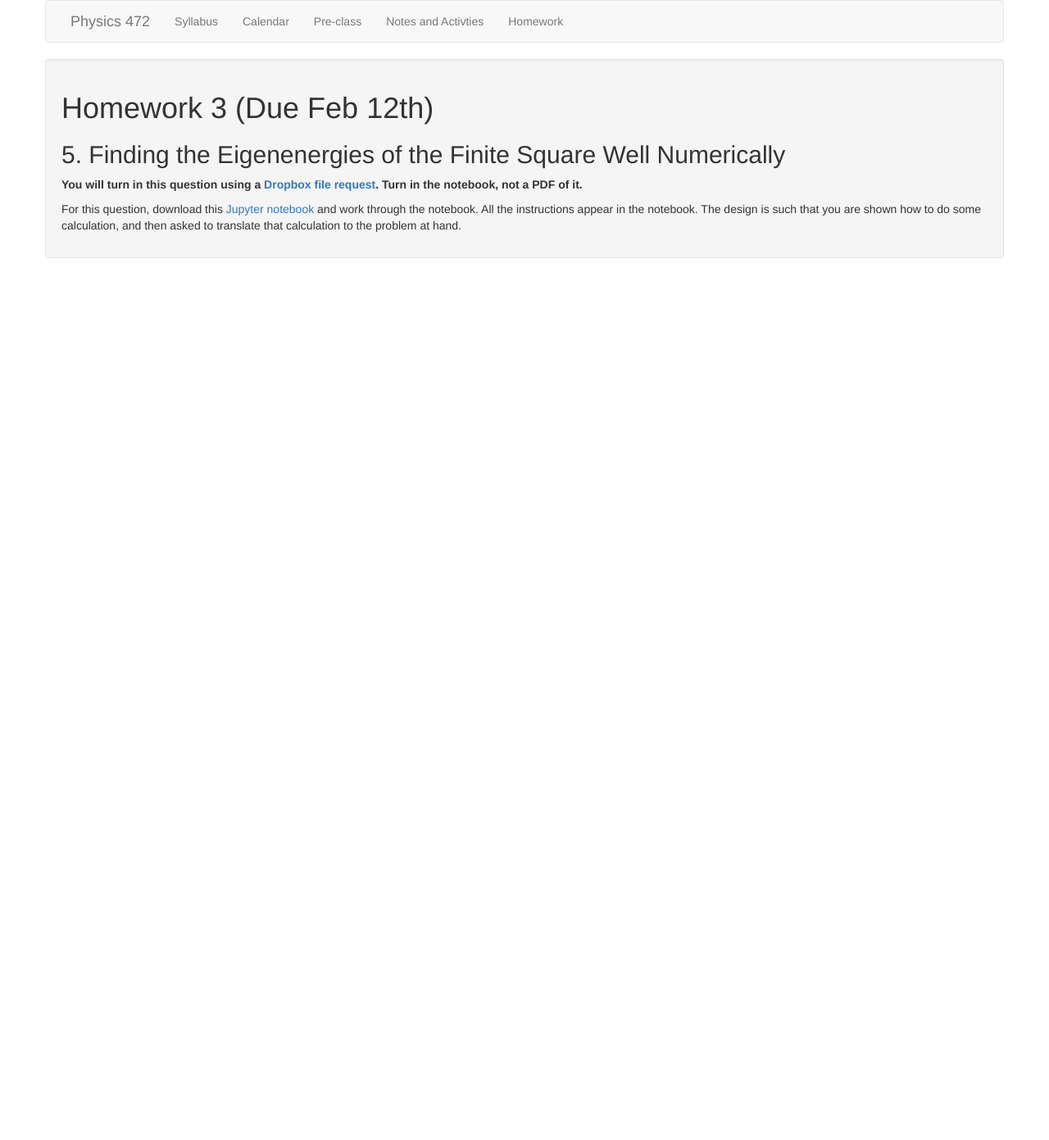
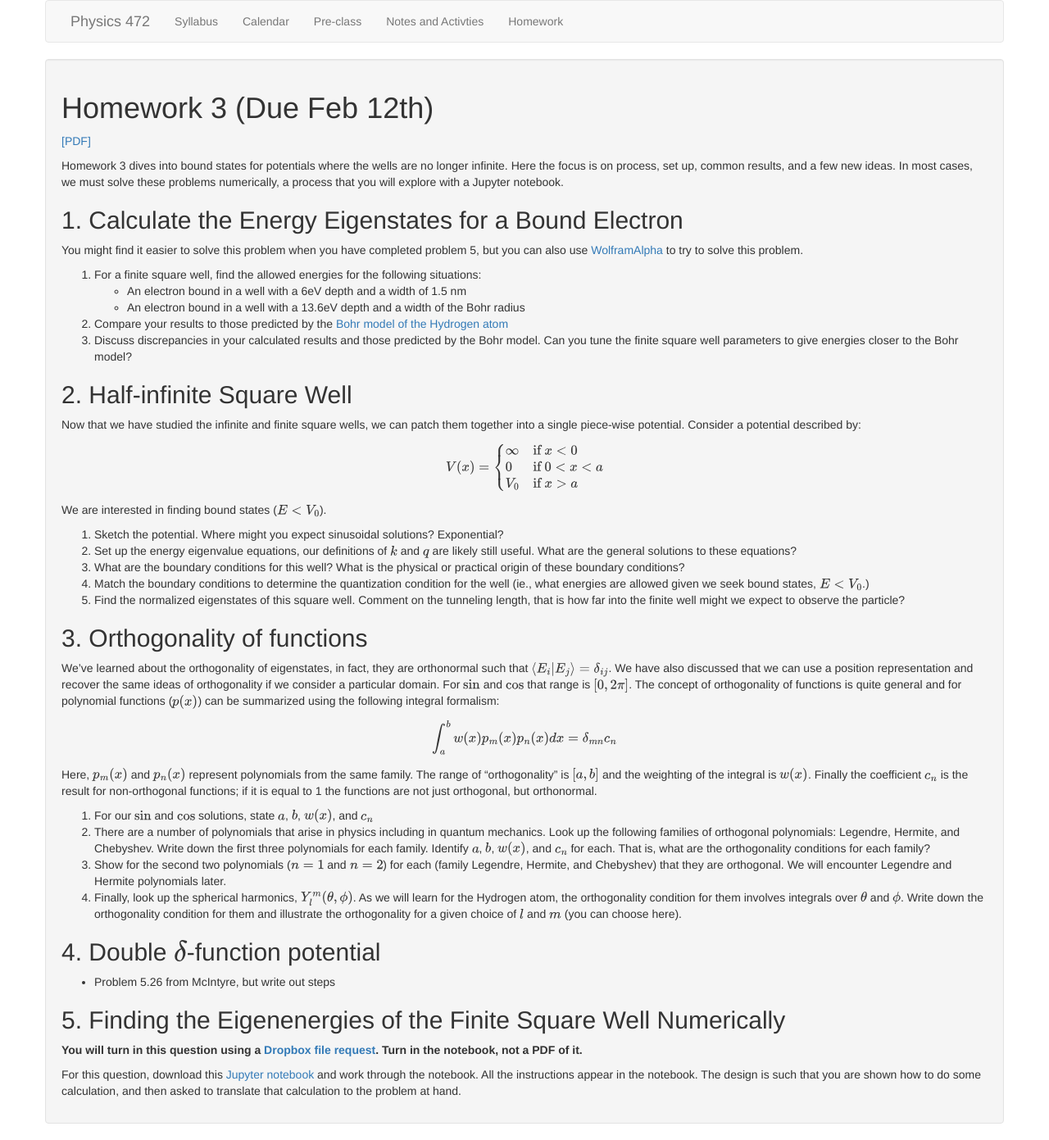
Before and after one commit to dannycab/phy472msu_s2021, a Jekyll site: the page built from assignments/homework3.md, in a window 1280 px wide. Shown: the whole page at 82% size. Built offline with Jekyll 4.4.1, drawn with Linux system fonts in a browser that asks for light colours; before the commit the page ends 900 px from its top, so only the background shows below that.

Commit message:
fixed typo

```diff
--- a/assignments/homework2.md
+++ b/assignments/homework2.md
@@ -32,7 +32,7 @@
 
 ## 3. Time Evolution of a Superposition State
 
-As we determined earlier, energy eigenstates are particularly useful when we want to see how the system evolves in time. As the infinite square well Hamiltonian is time independent, we expect that the energy eigenstates are stationary states. Let's bring this thinking to the position representation of the energy eigenstates.
+As we determined earlier for a well from $[0,L]$, energy eigenstates are particularly useful when we want to see how the system evolves in time. As the infinite square well Hamiltonian is time independent, we expect that the energy eigenstates are stationary states. Let's bring this thinking to the position representation of the energy eigenstates.
 
 Consider the superposition state $\ket{\psi(t=0)} = A \left(\ket{\phi_1} - \dfrac{1}{\sqrt{2}}\ket{\phi_2}\right)$ where $\ket{\phi_n}$ are energy eigenstates of the infinite square well.
 
--- a/assignments/homework3.md
+++ b/assignments/homework3.md
@@ -4,25 +4,56 @@ title: Homework 3 (Due Feb 12th)
 use_math: true
 ---
 
-<!-- [[PDF]](./homework3.pdf)
+[[PDF]](./homework3.pdf)
 
 Homework 3 dives into bound states for potentials where the wells are no longer infinite. Here the focus is on process, set up, common results, and a few new ideas. In most cases, we must solve these problems numerically, a process that you will explore with a Jupyter notebook.
 
 ## 1. Calculate the Energy Eigenstates for a Bound Electron
 
-* Basically McIntyre 5.18, but do some comparison.
+You might find it easier to solve this problem when you have completed problem 5, but you can also use [WolframAlpha](https://www.wolframalpha.com/) to try to solve this problem.
+
+1. For a finite square well, find the allowed energies for the following situations:
+  * An electron bound in a well with a 6eV depth and a width of 1.5 nm
+  * An electron bound in a well with a 13.6eV depth and a width of the Bohr radius
+2. Compare your results to those predicted by the [Bohr model of the Hydrogen atom](https://en.wikipedia.org/wiki/Bohr_model)
+3. Discuss discrepancies in your calculated results and those predicted by the Bohr model. Can you tune the finite square well parameters to give energies closer to the Bohr model?
+
 
 ## 2. Half-infinite Square Well
 
-* Basically 5.20 from McIntyre, but write out steps and explain
+Now that we have studied the infinite and finite square wells, we can patch them together into a single piece-wise potential. Consider a potential described by:
 
-## 3. Orthonormality of functions
+$$\displaystyle V(x) = \begin{cases}
+  \infty & \text{if $x < 0$} \\
+ 0 & \text{if $0 < x < a$} \\
+ V_0 & \text{if $x > a$}
+ \end{cases}$$
 
-* General idea. Look up intervals and weights. Show integrals: Legendre, Hermites, Chebyshev
+We are interested in finding bound states ($E<V_0$).
+
+1. Sketch the potential. Where might you expect sinusoidal solutions? Exponential?
+2. Set up the energy eigenvalue equations, our definitions of $k$ and $q$ are likely still useful. What are the general solutions to these equations?
+3. What are the boundary conditions for this well? What is the physical or practical origin of these boundary conditions?
+4. Match the boundary conditions to determine the quantization condition for the well (ie., what energies are allowed given we seek bound states, $E<V_0$.)
+5. Find the normalized eigenstates of this square well. Comment on the tunneling length, that is how far into the finite well might we expect to observe the particle?
+
+## 3. Orthogonality of functions
+
+We've learned about the orthogonality of eigenstates, in fact, they are orthonormal such that $\langle E_i \| E_j \rangle = \delta_{ij}$. We have also discussed that we can use a position representation and recover the same ideas of orthogonality if we consider a particular domain. For $\sin$ and $\cos$ that range is $[0, 2\pi]$. The concept of orthogonality of functions is quite general and for polynomial functions ($p(x)$) can be summarized using the following integral formalism:
+
+$$\int_a^b w(x) p_m(x) p_n(x) dx = \delta_{mn} c_n$$
+
+Here, $p_m(x)$ and $p_n(x)$ represent polynomials from the same family. The range of "orthogonality" is $[a,b]$ and the weighting of the integral is $w(x)$. Finally the coefficient $c_n$ is the result for non-orthogonal functions; if it is equal to 1 the functions are not just orthogonal, but orthonormal.
+
+1. For our $\sin$ and $\cos$ solutions, state $a$, $b$, $w(x)$, and $c_n$
+2. There are a number of polynomials that arise in physics including in quantum mechanics. Look up the following families of orthogonal polynomials: Legendre, Hermite, and Chebyshev. Write down the first three polynomials for each family. Identify $a$, $b$, $w(x)$, and $c_n$ for each. That is, what are the orthogonality conditions for each family?
+3. Show for the second two polynomials ($n=1$ and $n=2$) for each (family Legendre, Hermite, and Chebyshev) that they are orthogonal. We will encounter Legendre and Hermite polynomials later.
+4. Finally, look up the spherical harmonics, $Y_l^m(\theta, \phi)$. As we will learn for the Hydrogen atom, the orthogonality condition for them involves integrals over $\theta$ and $\phi$. Write down the orthogonality condition for them and illustrate the orthogonality for a given choice of $l$ and $m$ (you can choose here).
+
 
 ## 4. Double $\delta$-function potential
 
-* Problem 5.26 from McIntyre, but write out steps -->
+* Problem 5.26 from McIntyre, but write out steps
 
 ## 5. Finding the Eigenenergies of the Finite Square Well Numerically
 
```
Also changed, not shown: assignments/index.md (+1 -1 lines), 1 other file.
